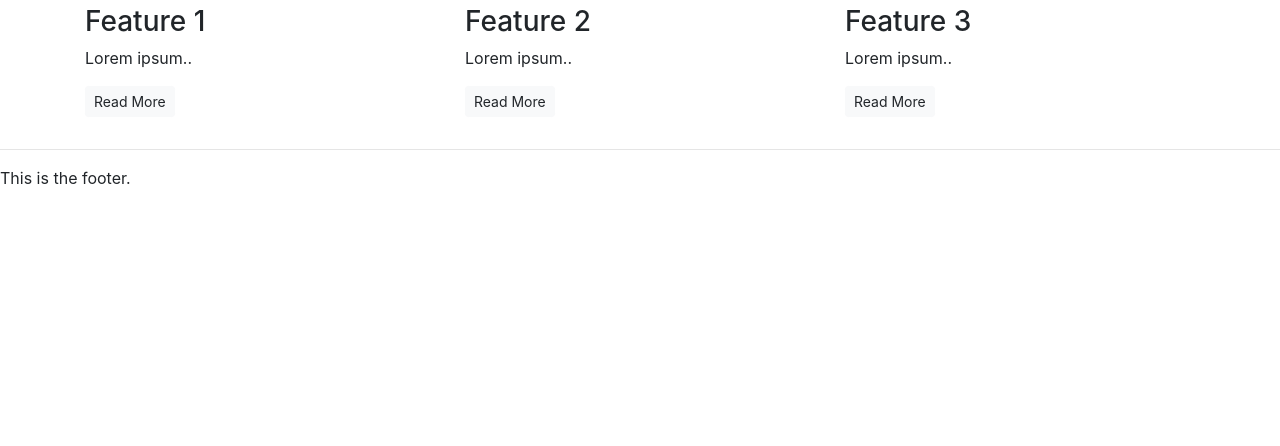
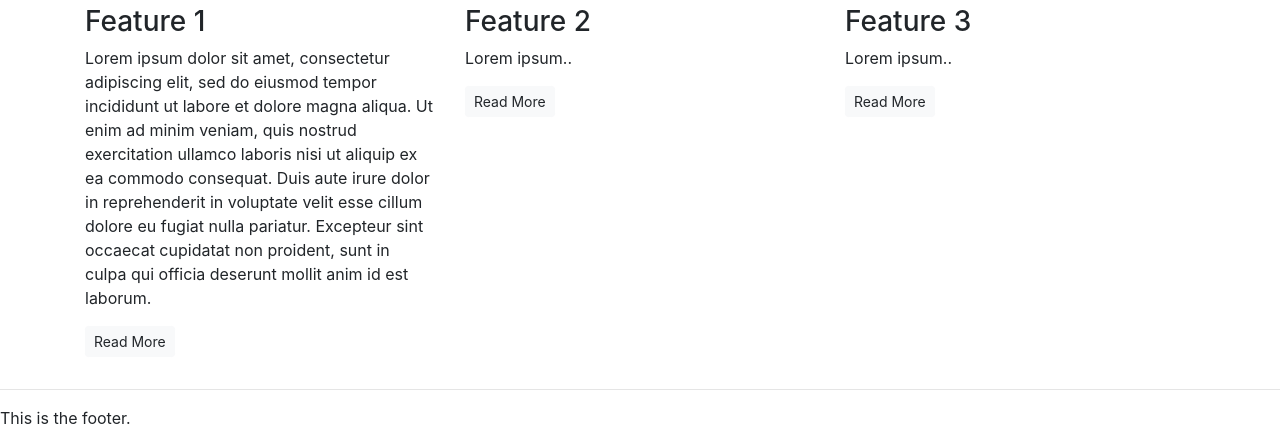
Before and after one commit to Zelhorst92/bootstrap4, a plain HTML site: page index.html in a window 1280 px wide. Shown: the part 466-912 px from the top of the page. Before the commit the page ends 800 px from the top, so only its background shows below. Drawn offline with nearby package versions, Linux system fonts and the light colour scheme.

Commit message:
Updated text for feature 1

```diff
--- a/index.html
+++ b/index.html
@@ -62,7 +62,7 @@
                 <div class="col-12 col-md-6 col-lg-4">
                     <div class="feature">
                         <h3>Feature 1</h3>
-                        <p>Lorem ipsum..</p>
+                        <p>Lorem ipsum dolor sit amet, consectetur adipiscing elit, sed do eiusmod tempor incididunt ut labore et dolore magna aliqua. Ut enim ad minim veniam, quis nostrud exercitation ullamco laboris nisi ut aliquip ex ea commodo consequat. Duis aute irure dolor in reprehenderit in voluptate velit esse cillum dolore eu fugiat nulla pariatur. Excepteur sint occaecat cupidatat non proident, sunt in culpa qui officia deserunt mollit anim id est laborum.</p>
                         <p><a class="btn btn-sm btn-light" href="">Read More</a></p>
                     </div>
                 </div>
```
